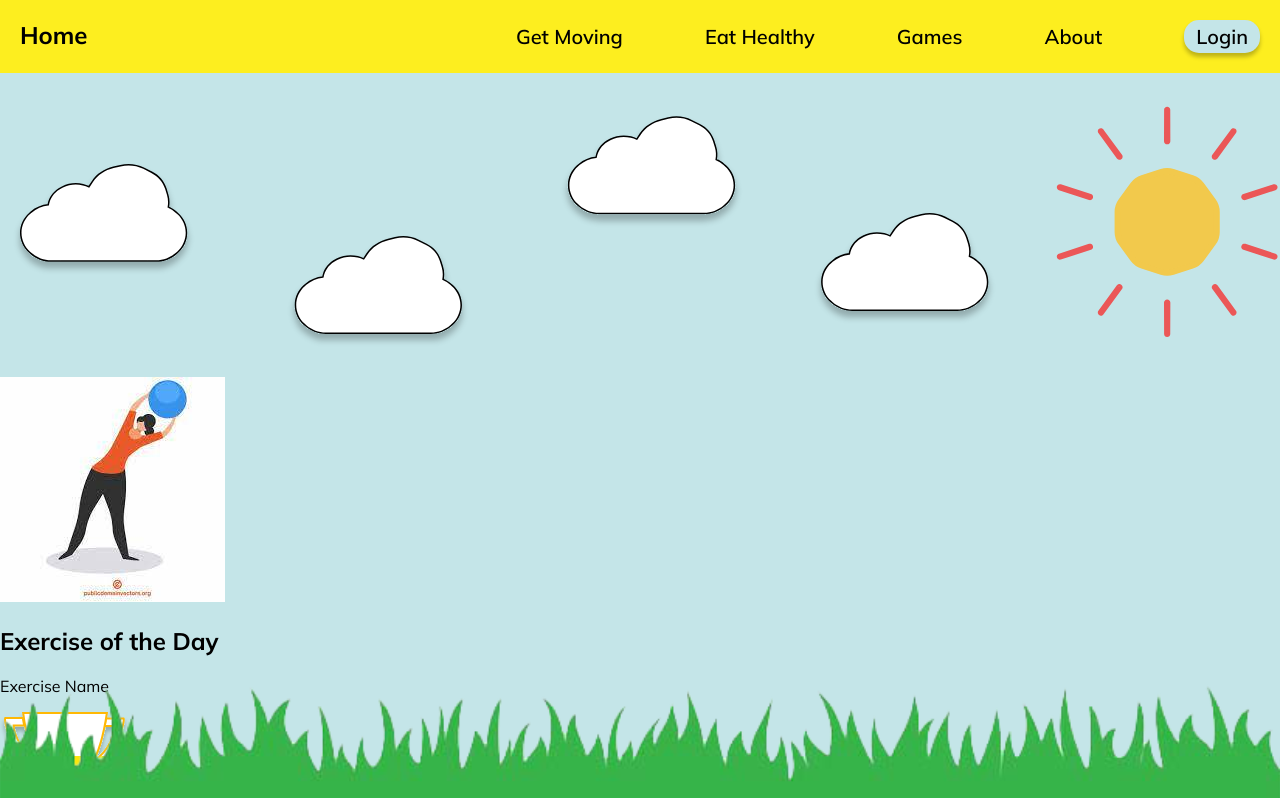
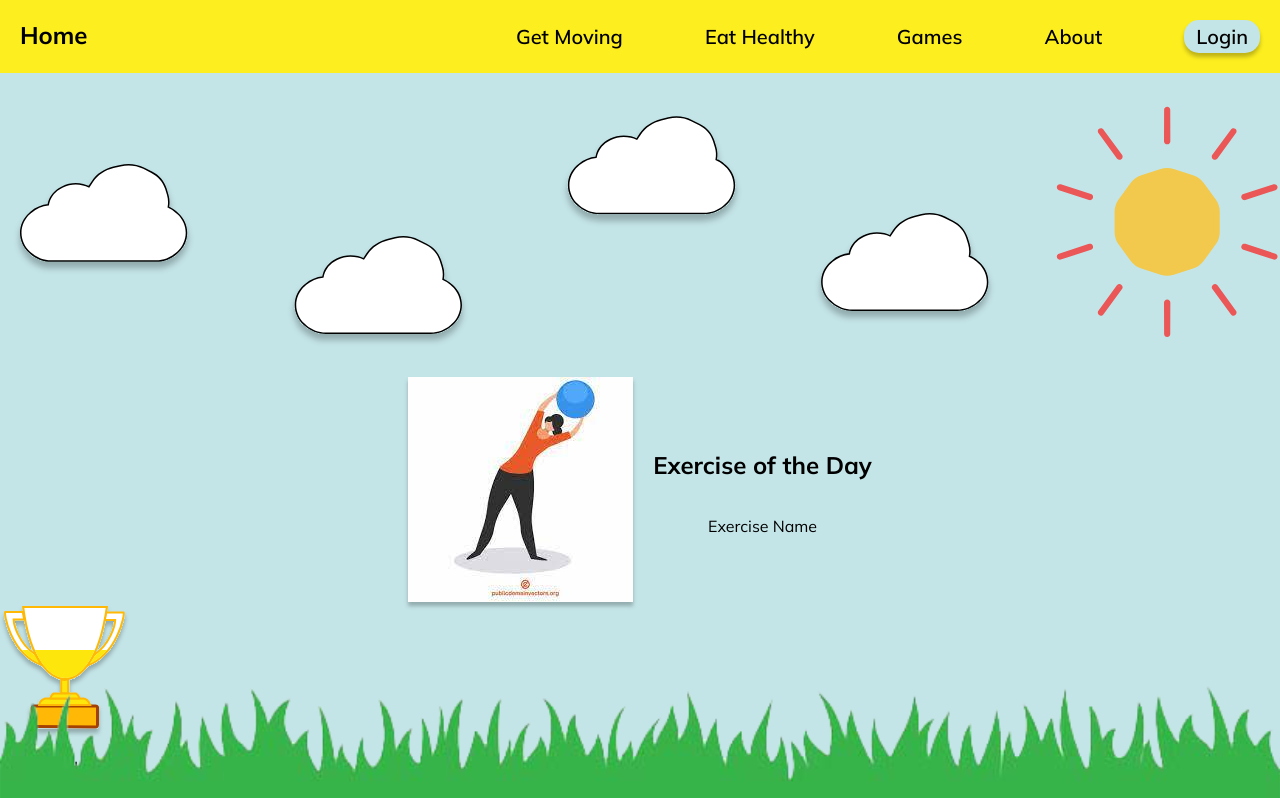
Before and after one commit to hergin/Henry-Gets-Moving-Frontend, a React (Create React App) app: page /get-moving in a window 1280 px wide. Shown: the top 798 px of the page. Built offline with nearby package versions, Linux system fonts and the light colour scheme.

Commit message:
Style exercise of the day on exercise page

```diff
--- a/src/Pages/Exercise/Exercise.scss
+++ b/src/Pages/Exercise/Exercise.scss
@@ -1,3 +1,16 @@
 .exercise{
-
+  .otd-div{
+    display: flex;
+    justify-content: center;
+    img{
+      margin-right: 20px;
+      box-shadow: 0 4px 4px 0 rgba(0, 0, 0, 0.25);
+    }
+  }
+  .otd-text{
+    display: flex;
+    flex-direction: column;
+    align-items: center;
+    justify-content: center;
+  }
 }
--- a/src/Pages/Home/Home.tsx
+++ b/src/Pages/Home/Home.tsx
@@ -21,8 +21,8 @@ const Home = () => {
                <div className='otd-div'>
                    <div className='of-the-day'>
                        <p>Exercise of the Day</p>
-                       <Link to={'/exercise'}><img src={exerciseImage} alt="Exercise Photo"/></Link>
-                       <Link to={'/exercise'}>Title</Link>
+                       <Link to={'/get-moving'}><img src={exerciseImage} alt="Exercise Photo"/></Link>
+                       <Link to={'/get-moving'}>Title</Link>
                    </div>
                    <div className='of-the-day'>
                        <p>Recipe of the Day</p>
```
